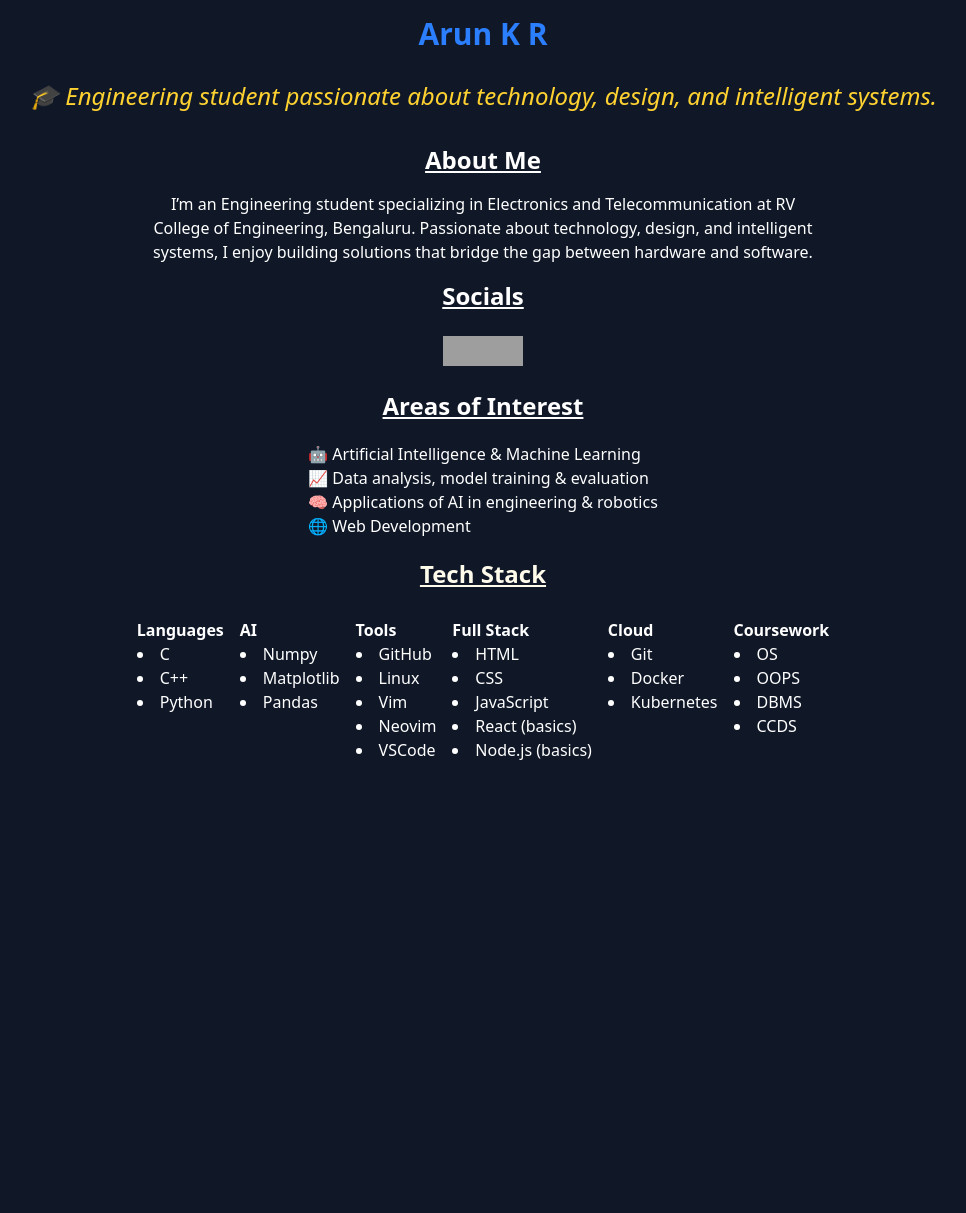
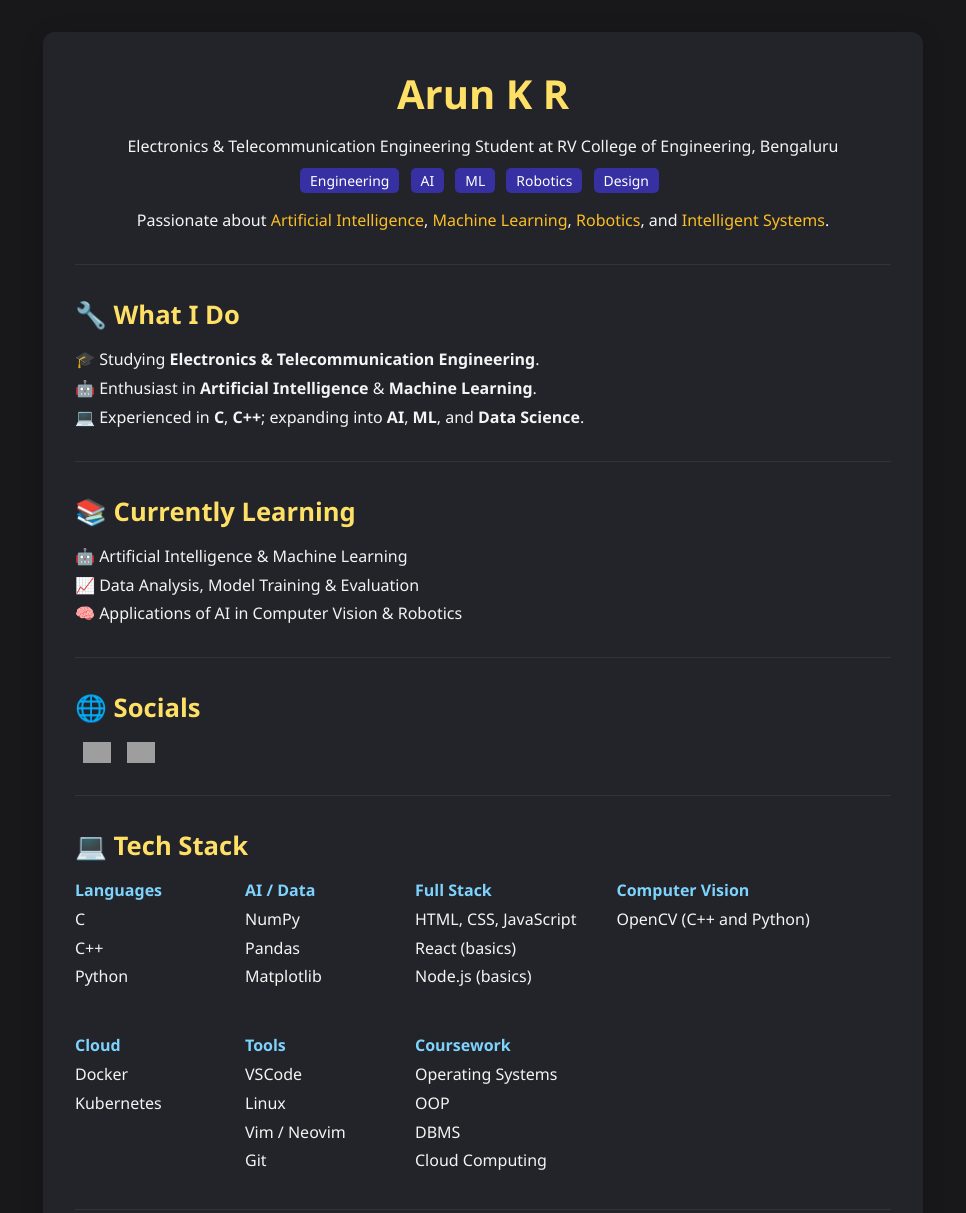
Before and after one commit to qwerty-arun/Portfolio, a website: page index.html in a window 1280 px wide. Shown: the top 1213 px of the page, without its empty margins (157-1123 px from the left). Before the commit the page ends 800 px from the top, so only its background shows below. Drawn offline with Linux system fonts and the light colour scheme; grey boxes are pictures that could not be loaded.

Commit message:
changed the styling of my resume

```diff
--- a/index.html
+++ b/index.html
@@ -5,115 +5,245 @@
     <meta name="viewport" content="width=device-width, initial-scale=1.0" />
     <title>Arun's Portfolio</title>
     <link rel="stylesheet" href="src/output.css" />
+    <style>
+      body {
+        background-color: #18181b;
+        color: #f4f4f5;
+        font-family: "Segoe UI", sans-serif;
+      }
+      .container {
+        max-width: 880px;
+        margin: 2rem auto;
+        padding: 2rem;
+        background: #23232a;
+        border-radius: 12px;
+        box-shadow: 0 4px 24px #0002;
+      }
+      .section {
+        margin-bottom: 2rem;
+      }
+      h1,
+      h2 {
+        color: #ffe066;
+      }
+      h1 {
+        font-size: 2.5rem;
+        margin-bottom: 0.25em;
+      }
+      h2 {
+        font-size: 1.6rem;
+        margin: 1.2em 0 0.5em;
+      }
+      h3 {
+        color: #7dd3fc;
+        margin-bottom: 0.3em;
+      }
+      a {
+        color: #60a5fa;
+        text-decoration: none;
+      }
+      a:hover {
+        text-decoration: underline;
+      }
+      .hr {
+        border-top: 1px solid #333;
+        margin: 1.7rem 0;
+      }
+      .tech-grid {
+        display: flex;
+        flex-wrap: wrap;
+        gap: 2.5rem;
+      }
+      .tech-col {
+        min-width: 130px;
+      }
+      ul {
+        list-style: none;
+        padding-left: 0;
+      }
+      li {
+        margin-bottom: 0.3em;
+      }
+      .social-icons a {
+        margin: 0 8px;
+      }
+      .tag {
+        background: #3730a3;
+        color: #fff;
+        font-size: 0.87em;
+        border-radius: 5px;
+        padding: 3px 10px;
+        margin-right: 7px;
+      }
+      .highlight {
+        color: #fbbf24;
+      }
+      .subtitle {
+        color: #a1a1aa;
+      }
+    </style>
   </head>
-
-  <body class="m-0 p-0 bg-gray-900 text-white">
-    <header>
-      <h1 class="text-center text-blue-500 text-3xl font-bold font m-1 p-3">
-        Arun K R
-      </h1>
-      <h2 class="text-center text-amber-300 text-2xl italic m-4">
-        🎓 Engineering student passionate about technology, design, and
-        intelligent systems.
-      </h2>
+  <body>
+    <div class="container">
+      <!-- Header -->
+      <header class="section">
+        <h1 class="text-center font-bold">Arun K R</h1>
+        <div class="text-center">
+          Electronics & Telecommunication Engineering Student at RV College of
+          Engineering, Bengaluru
+        </div>
+        <div style="margin-top: 0.65em" class="text-center m-4">
+          <span class="tag">Engineering</span>
+          <span class="tag">AI</span>
+          <span class="tag">ML</span>
+          <span class="tag">Robotics</span>
+          <span class="tag">Design</span>
+        </div>
+        <p class="mt-2 text-center">
+          Passionate about
+          <span class="highlight">Artificial Intelligence</span>,
+          <span class="highlight">Machine Learning</span>,
+          <span class="highlight">Robotics</span>, and
+          <span class="highlight">Intelligent Systems</span>.<br />
+        </p>
       </header>
 
-    <main class="">
-      <div class="flex justify-center">
-        <section class="items-center w-2xl text-center">
-          <h2 class="font-bold text-2xl m-4 text-center underline">
-            About Me
-          </h2>
-          <p class="text-center">
-            I’m an Engineering student specializing in Electronics and
-            Telecommunication at RV College of Engineering, Bengaluru.
-            Passionate about technology, design, and intelligent systems, I
-            enjoy building solutions that bridge the gap between hardware and
-            software.
-          </p>
+      <div class="hr"></div>
+
+      <!-- What I Do -->
+      <section class="section">
+        <h2 class="font-bold">🔧 What I Do</h2>
+        <ul>
+          <li>
+            🎓 Studying <b>Electronics & Telecommunication Engineering</b>.
+          </li>
+          <li>
+            🤖 Enthusiast in <b>Artificial Intelligence</b> &
+            <b>Machine Learning</b>.
+          </li>
+          <li>
+            💻 Experienced in <b>C</b>, <b>C++</b>; expanding into <b>AI</b>,
+            <b>ML</b>, and <b>Data Science</b>.
+          </li>
+        </ul>
       </section>
-      </div>
 
-      <h2 class="text-center text-2xl m-4 font-bold underline">Socials</h2>
-      <div class="flex flex-row justify-center text-center m-6">
-          <a href="https://github.com/qwerty-arun" target="_blank">
+      <div class="hr"></div>
+
+      <!-- Currently Learning -->
+      <section class="section">
+        <h2 class="font-bold">📚 Currently Learning</h2>
+        <ul>
+          <li>🤖 Artificial Intelligence & Machine Learning</li>
+          <li>📈 Data Analysis, Model Training & Evaluation</li>
+          <li>🧠 Applications of AI in Computer Vision & Robotics</li>
+        </ul>
+      </section>
+
+      <div class="hr"></div>
+
+      <!-- Socials -->
+      <section class="section">
+        <h2 class="font-bold">🌐 Socials</h2>
+        <div
+          class="social-icons flex"
+          style="font-size: 1.3rem; margin-top: 0.7em"
+        >
+          <a
+            href="https://github.com/qwerty-arun"
+            target="_blank"
+            title="GitHub"
+          >
             <img
               src="https://cdn.pixabay.com/photo/2022/01/30/13/33/github-6980894_960_720.png"
-              alt="Github Logo "
-              width="40px"
+              width="28"
+              alt="GitHub"
             />
           </a>
-
-          <a href="https://www.linkedin.com/in/arunkr04/" target="_blank">
+          <a
+            href="https://www.linkedin.com/in/arunkr04/"
+            target="_blank"
+            title="LinkedIn"
+          >
             <img
               src="https://encrypted-tbn0.gstatic.com/images?q=tbn:ANd9GcS4fcdsIUPUgmbvGaP-RC4RbHYdVtoN_fM8aya_8gOXI2BRtClESO-0_jgWTtKtIVmOQKs&usqp=CAU"
-              alt="Github Logo "
-              width="40px"
+              width="28"
+              alt="LinkedIn"
             />
           </a>
         </div>
+      </section>
 
-      <h2 class="text-center text-2xl font-bold m-5 underline">Areas of Interest</h2>
-      <div class=" flex justify-center">
+      <div class="hr"></div>
+
+      <!-- Tech Stack -->
+      <section class="section">
+        <h2 class="font-bold">💻 Tech Stack</h2>
+        <div class="tech-grid">
+          <div class="tech-col">
+            <h3 class="font-bold">Languages</h3>
             <ul>
-          <li>🤖 Artificial Intelligence & Machine Learning</li>
-          <li>📈 Data analysis, model training & evaluation</li>
-          <li>🧠 Applications of AI in engineering & robotics</li>
-          <li>🌐 Web Development</li>
-        </ul>
-      </div>
-
-      <h2 class="m-5 text-2xl text-amber-50 font-bold text-center underline">Tech Stack</h2>
-
-      <div class="flex flex-row justify-center">
-
-        <div class="m-2">
-          <h3 class="font-bold">Languages</h3>
               <li>C</li>
               <li>C++</li>
               <li>Python</li>
+            </ul>
           </div>
-
-        <div class="m-2">
-          <h3 class="font-bold">AI</h3>
-          <li>Numpy</li>
+          <div class="tech-col">
+            <h3 class="font-bold">AI / Data</h3>
+            <ul>
+              <li>NumPy</li>
+              <li>Pandas</li>
               <li>Matplotlib</li>
-          <li>Pandas</li>
+            </ul>
           </div>
-
-        <div class="m-2">
-          <h3 class="font-bold">Tools</h3>
-          <li>GitHub</li>
-          <li>Linux</li>
-          <li>Vim</li>
-          <li>Neovim</li>
-          <li>VSCode</li>
-        </div>
-
-        <div class="m-2">
+          <div class="tech-col">
             <h3 class="font-bold">Full Stack</h3>
-          <li>HTML</li>
-          <li>CSS</li>
-          <li>JavaScript</li>
+            <ul>
+              <li>HTML, CSS, JavaScript</li>
               <li>React (basics)</li>
               <li>Node.js (basics)</li>
+            </ul>
           </div>
-
-        <div class="m-2">
+          <div class="tech-col">
+            <h3 class="font-bold">Computer Vision</h3>
+            <ul>
+              <li>OpenCV (C++ and Python)</li>
+            </ul>
+          </div>
+          <div class="tech-col">
             <h3 class="font-bold">Cloud</h3>
-          <li>Git</li>
+            <ul>
               <li>Docker</li>
               <li>Kubernetes</li>
+            </ul>
           </div>
-
-        <div class="m-2">
+          <div class="tech-col">
+            <h3 class="font-bold">Tools</h3>
+            <ul>
+              <li>VSCode</li>
+              <li>Linux</li>
+              <li>Vim / Neovim</li>
+              <li>Git</li>
+            </ul>
+          </div>
+          <div class="tech-col">
             <h3 class="font-bold">Coursework</h3>
-          <li>OS</li>
-          <li>OOPS</li>
+            <ul>
+              <li>Operating Systems</li>
+              <li>OOP</li>
               <li>DBMS</li>
-          <li>CCDS</li>
+              <li>Cloud Computing</li>
+            </ul>
           </div>
         </div>
-    </main>
+      </section>
+
+      <div class="hr"></div>
+
+      <section class="section">
+        <h2 class="font-bold">Projects</h2>
+      </section>
+
+    </div>
   </body>
 </html>
```
Lines whose indentation alone changed are shown as unchanged.
